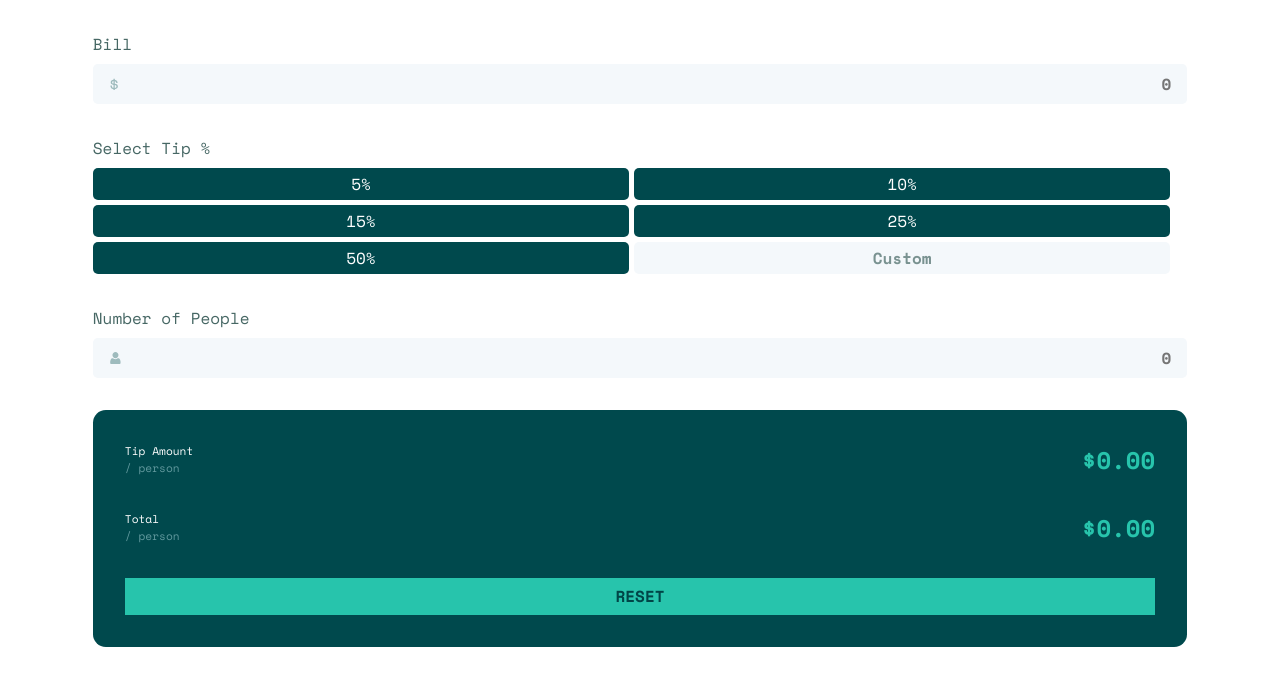
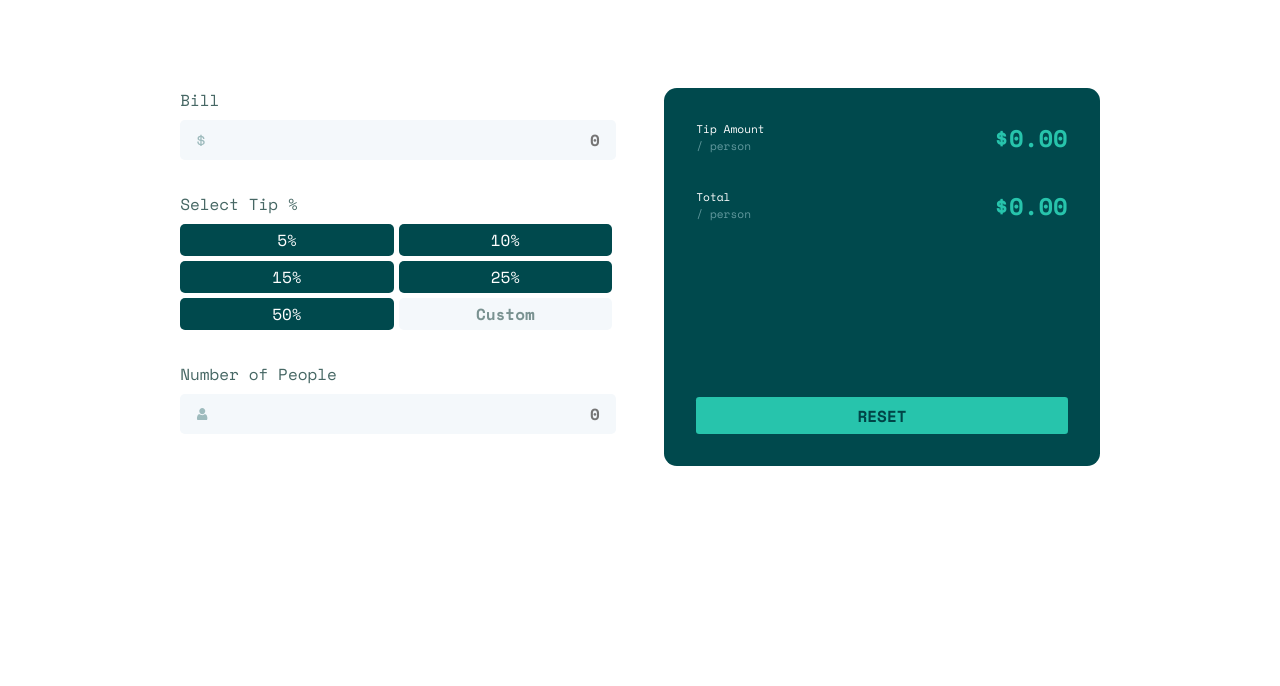
Before and after one commit to dev-praneet/tip-calculator-app-react, a React (Create React App) app: page / in a window 1280 px wide. Shown: the top 686 px of the page. Built offline with nearby package versions, Linux system fonts and the light colour scheme.

Commit message:
UI for desktop version done

```diff
--- a/src/App.tsx
+++ b/src/App.tsx
@@ -1,4 +1,4 @@
-import { useEffect, useState, useRef } from 'react';
+import { useEffect, useState} from 'react';
 import styled from 'styled-components';
 
 
@@ -15,26 +15,53 @@ import { ReactComponent as IconDollar} from './images/icon-dollar.svg'
 import { ReactComponent as IconPerson} from './images/icon-person.svg'
 
 const Wrapper = styled.div`
-  padding: 2em;
+  width: 100vw;
+  min-height: 100vh;
+  // height: max(100vh, 100%);
+  background-color: ${props => props.theme.color.veryLightCyan};
+
+  @media(min-width: ${props => props.theme.breakpoint.mobile}) {
+    min-width: max(${props => props.theme.breakpoint.mobile}, 100%);
+  }
 `;
+
+const Container = styled.div`
+  max-width: min(85%, 500px);
+  margin: 0 auto;
+  padding: 1.2em;
+  border-radius: 1em;
+  background-color: ${props => props.theme.color.white};
+
+  @media(min-width: ${props => props.theme.breakpoint.mobile}) {
+    display: flex;
+    padding: 2.5em 1em;
+    max-width: min(85%, 1000px);
+    margin: auto;
+  }
+`;
+
 
 const InputBlock = styled.div`
   max-width: 90%;
   margin: 0 auto;
+  flex-basis: 45%;
 `;
 
 const DisplayBlock = styled.div`
   max-width: 90%;
   margin: 0 auto;
+  flex-basis: 45%;
   padding: 2em;
   background-color: ${props => props.theme.color.veryDarkCyan};
   border-radius: 0.8rem;
+
+  @media(min-width: ${props => props.theme.breakpoint.mobile}) {
+    display: flex;
+    flex-direction: column;
+    justify-content: space-between;
+  }
 `;
 
-const Container = styled.div`
-  max-width: 85%;
-  margin: 0 auto;
-`;
 
 const Reset = styled.button`
   padding: 0.4em 0;
@@ -46,6 +73,7 @@ const Reset = styled.button`
   background-color: ${props => props.theme.color.lightCyan};
   outline: none;
   border: none;
+  border-radius: 0.2em;
   transition-property: background-color;
   transition-duration: 200ms;
 
@@ -68,7 +96,6 @@ function App() {
     if (billAmount != '' && taxPercent != '' && personCount != '' && Number(personCount) != 0) {
       setTipPerPerson(Number(billAmount) * Number(taxPercent) / 100 / Number(personCount));
       setTotalPerPerson(Number(billAmount) * (1 + Number(taxPercent) / 100) / Number(personCount));
-      console.log(tipPerPerson, totalPerPerson);
     } else {
       setTipPerPerson(0);
       setTotalPerPerson(0);
@@ -84,6 +111,8 @@ function App() {
   return (
     <Theme>
       <Wrapper>
+        <div style={{height: '3em'}}></div>
+        <Container>
           <GlobalStyle/>
           <InputBlock>
             <Caption caption='Bill' />
@@ -98,15 +127,19 @@ function App() {
             <InputField state={personCount} stateSetter={setPersonCount} personCount={personCount} testRegex={/[^0-9]/} alert={true}>
               <IconPerson className='svg-images' viewBox='0 0 13 16'/>
             </InputField>
+            <Dummy height={{mobile: '2', desktop: '2'}}/>
           </InputBlock>
-          <Dummy height={{mobile: '2', desktop: '2'}}/>
           <DisplayBlock>
+              <div>
                 <DisplayTab tag='Tip Amount' amount={tipPerPerson}/>
                 <Dummy height={{mobile: '2', desktop: '2'}}/>
                 <DisplayTab tag='Total' amount={totalPerPerson}/>
+              </div>
               <Dummy height={{mobile: '2', desktop: '2'}}/>
               <Reset onClick={clickHandler}>RESET</Reset>
           </DisplayBlock>
+        </Container>
+        <div style={{height: '3em'}}></div>
       </Wrapper>
     </Theme>
   );
```
Lines whose indentation alone changed are shown as unchanged.
